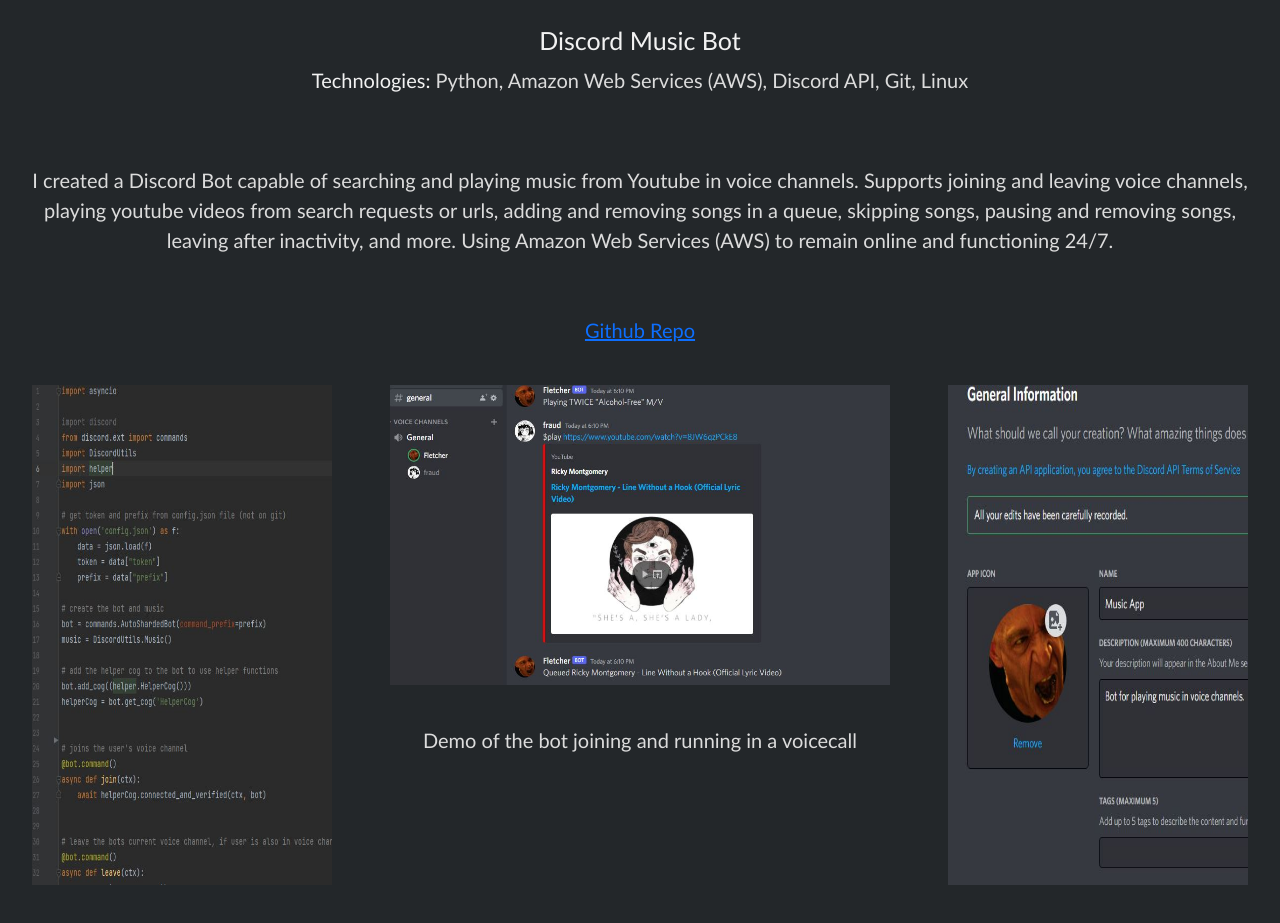
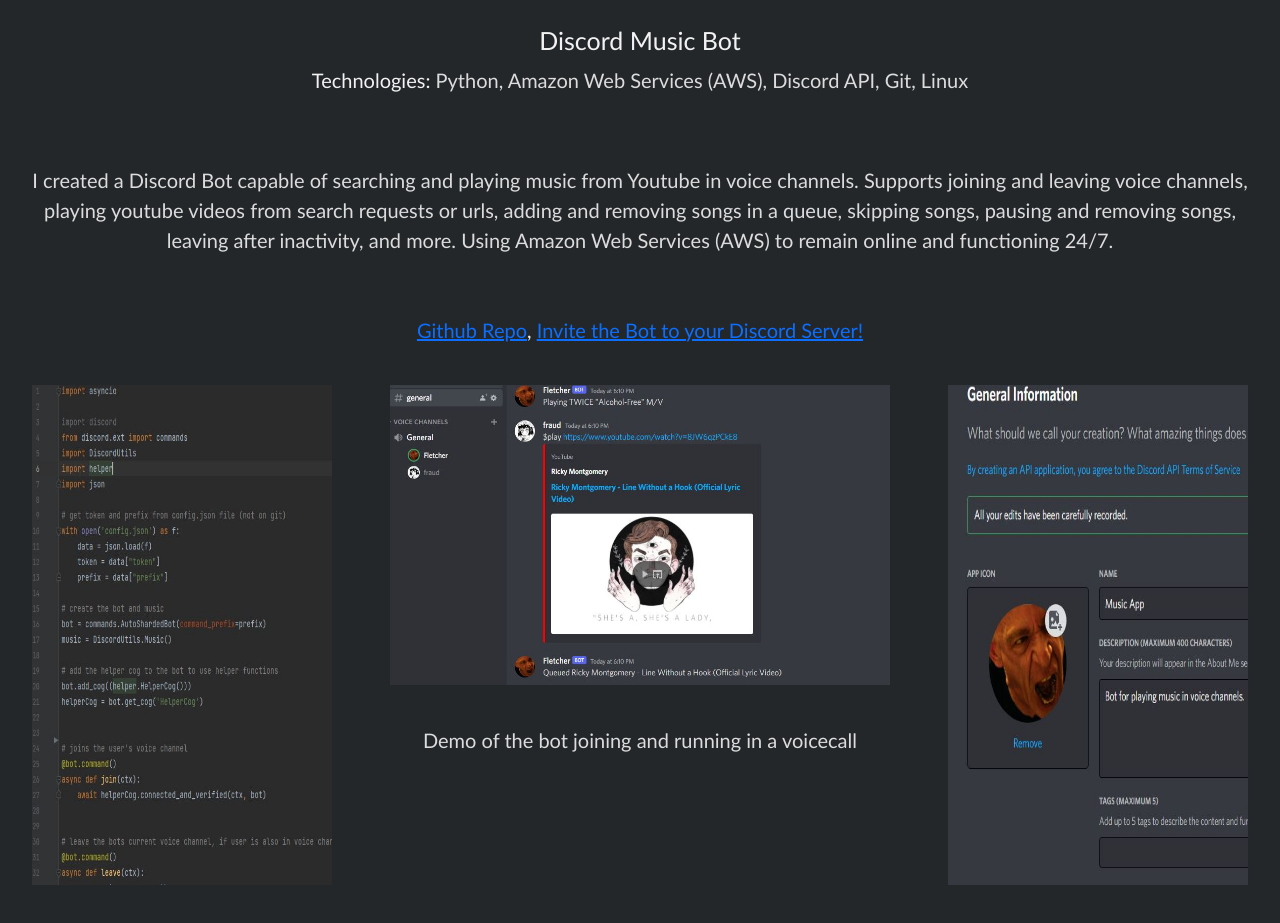
Before and after one commit to AbhiAlderman/Portfolio, a React (Create React App) app: page /projects in a window 1280 px wide. Shown: the part 2680-3603 px from the top of the page. Built offline with nearby package versions, Linux system fonts and the light colour scheme.

Commit message:
added discord bot invite link

```diff
--- a/src/Pages/Projects/projects.js
+++ b/src/Pages/Projects/projects.js
@@ -147,7 +147,7 @@
                   'Supports joining and leaving voice channels, playing youtube videos from search requests or urls, \n' +
                   'adding and removing songs in a queue, skipping songs, pausing and removing songs, leaving after inactivity, and more.\n' +
                   'Using Amazon Web Services (AWS) to remain online and functioning 24/7.',
-    links: [['Github Repo', 'https://github.com/AbhiAlderman/Discord-Music-Bot']],
+    links: [['Github Repo', 'https://github.com/AbhiAlderman/Discord-Music-Bot'], ['Invite the Bot to your Discord Server!', 'https://discord.com/api/oauth2/authorize?client_id=994480812244357130&permissions=8693812224&scope=bot']],
     id: 'musicBot'
   },
   {
```
